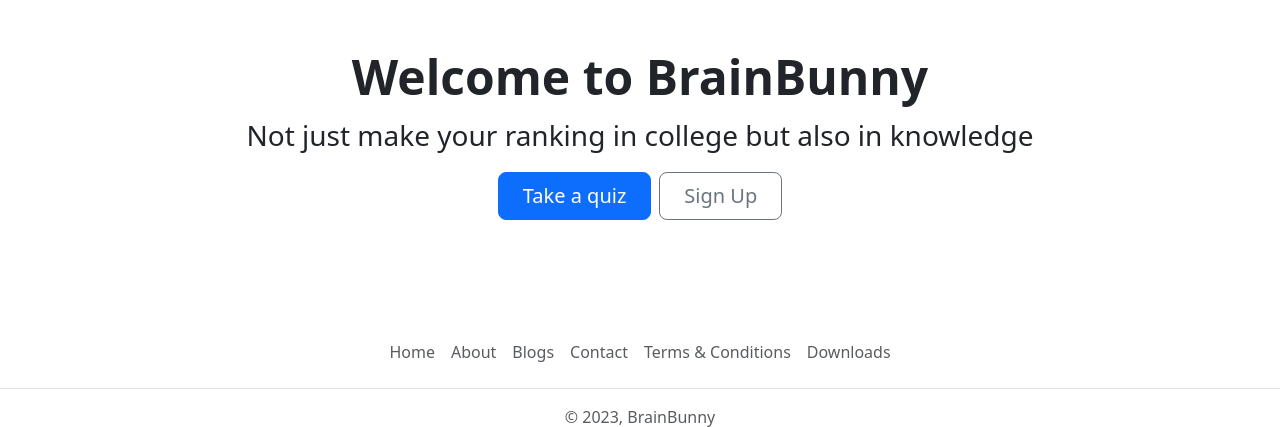
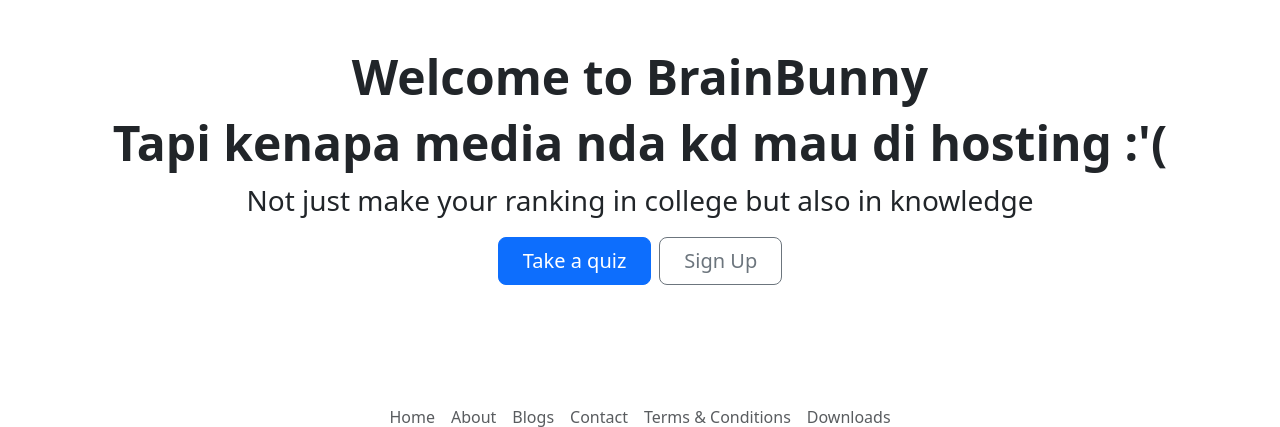
Before and after one commit to lanabcde/coba, a Django app: page / in a window 1280 px wide. Shown: the part 56-483 px from the top of the page. Run offline with Django 4.2, Linux system fonts and the light colour scheme; parts of the project's set-up code (start-up, migrations or seed data) failed here and were passed over.

Commit message:
Update welcome.html

```diff
--- a/templates/welcome.html
+++ b/templates/welcome.html
@@ -5,6 +5,7 @@
 
 <div class="container text-center my-5">
     <h1 class="display-5 fw-bold my-2">Welcome to BrainBunny</h1>
+    <h3 class="display-5 fw-bold my-2">Tapi kenapa media nda kd mau di hosting :'( </h3>
     <p class="fs-3">Not just make your ranking in college but also in knowledge</p>
     <div class="d-inline-flex gap-2 mb-5">
         <a href="{% url 'all_quiz' %}" class="d-inline-flex align-items-center btn btn-primary btn-lg px-4">
```
